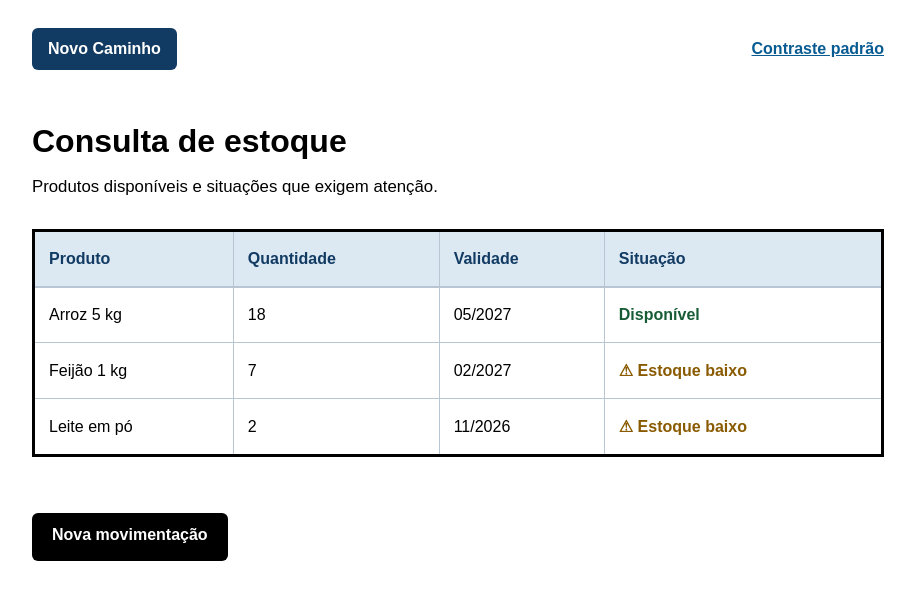
After one commit to dejank00/controle-doacoes-estoque, a Flask app: page /estoque?alto_contraste=1 in a window 1280 px wide. The commit adds this page. Shown: the top 608 px of the page, without its empty margins (182-1097 px from the left). Run offline with Flask 3, Linux system fonts and the light colour scheme.

Commit message:
feat: implementar fluxo de estoque e acessibilidade
Co-authored-by: Copilot <223556219+Copilot@users.noreply.github.com>

```diff
--- a/app.py
+++ b/app.py
@@ -1,10 +1,48 @@
-from flask import Flask, render_template
+from flask import Flask, redirect, render_template, request, url_for
+
+from services.stock import calculate_balance
 
 app = Flask(__name__)
+app.config["SECRET_KEY"] = "dev-only-change-me"
+
+products = {
+    "Arroz 5 kg": {"quantity": 18, "validity": "05/2027", "minimum": 10},
+    "Feijão 1 kg": {"quantity": 7, "validity": "02/2027", "minimum": 10},
+    "Leite em pó": {"quantity": 2, "validity": "11/2026", "minimum": 5},
+}
 
 @app.get("/")
 def index():
-    return render_template("index.html")
+    contrast = request.args.get("alto_contraste") == "1"
+    return render_template("index.html", contrast=contrast)
+
+@app.route("/movimentacao", methods=["GET", "POST"])
+def movimentacao():
+    contrast = request.args.get("alto_contraste") == "1"
+    error = None
+    success = None
+    if request.method == "POST":
+        name = request.form.get("produto", "").strip()
+        operation = request.form.get("operacao", "")
+        try:
+            quantity = int(request.form.get("quantidade", "0"))
+            if name not in products:
+                raise ValueError("produto não encontrado")
+            products[name]["quantity"] = calculate_balance(
+                products[name]["quantity"], quantity, operation
+            )
+            success = "Movimentação registrada com sucesso."
+        except (TypeError, ValueError) as exc:
+            error = str(exc)
+    return render_template(
+        "movimentacao.html", products=products, contrast=contrast,
+        error=error, success=success
+    )
+
+@app.get("/estoque")
+def estoque():
+    contrast = request.args.get("alto_contraste") == "1"
+    return render_template("estoque.html", products=products, contrast=contrast)
 
 if __name__ == "__main__":
     app.run(debug=True)
--- /dev/null
+++ b/static/style.css
@@ -0,0 +1,29 @@
+:root { color-scheme: light; font-family: Arial, sans-serif; color: #183247; background: #f3f6fa; }
+* { box-sizing: border-box; }
+body { margin: 0; }
+.container { max-width: 900px; margin: auto; padding: 28px 24px 48px; }
+header { display: flex; justify-content: space-between; align-items: center; padding-bottom: 32px; }
+.marca { color: #fff; background: #123b63; padding: 12px 16px; border-radius: 6px; text-decoration: none; font-weight: bold; }
+.acessibilidade, a { color: #075b91; font-weight: bold; }
+h1 { color: #123b63; font-size: 2rem; margin-bottom: 8px; }
+.subtitulo, .ajuda { color: #526273; font-size: 1.05rem; }
+.cards { display: grid; grid-template-columns: repeat(2, 1fr); gap: 20px; margin: 42px 0; }
+.card { min-height: 150px; background: #fff; border: 2px solid #b8c5d2; border-radius: 10px; padding: 28px; text-decoration: none; display: flex; flex-direction: column; gap: 16px; }
+.card:first-child { background: #1687c9; color: #fff; }
+.card span { font-weight: normal; }
+form { background: #fff; padding: 28px; border-radius: 10px; max-width: 650px; }
+label { display: block; font-weight: bold; margin: 18px 0 7px; }
+input, select { width: 100%; min-height: 48px; padding: 10px; border: 2px solid #7890a6; border-radius: 6px; font-size: 1rem; background: #fff; }
+button, .botao { display: inline-block; margin-top: 24px; min-height: 48px; padding: 13px 20px; border: 0; border-radius: 6px; background: #1687c9; color: white; font-weight: bold; text-decoration: none; cursor: pointer; }
+.link-secundario { margin-left: 18px; }
+.mensagem { padding: 14px; border-radius: 6px; font-weight: bold; }
+.erro { background: #ffe1e1; color: #8c1d1d; } .sucesso { background: #e1f1e8; color: #185c36; }
+table { width: 100%; border-collapse: collapse; background: #fff; margin: 32px 0; }
+th, td { padding: 18px 14px; border: 1px solid #b8c5d2; text-align: left; }
+th { background: #dce8f2; color: #123b63; }
+.alerta { color: #8a5a00; font-weight: bold; } .disponivel { color: #185c36; font-weight: bold; }
+.sr-only { position: absolute; width: 1px; height: 1px; overflow: hidden; clip: rect(0,0,0,0); }
+a:focus, button:focus, input:focus, select:focus { outline: 4px solid #f4a300; outline-offset: 3px; }
+.alto-contraste { color: #000; background: #fff; } .alto-contraste h1, .alto-contraste .subtitulo, .alto-contraste .ajuda { color: #000; }
+.alto-contraste .card, .alto-contraste form, .alto-contraste table { border: 3px solid #000; } .alto-contraste .card:first-child, .alto-contraste button, .alto-contraste .botao { background: #000; color: #fff; }
+@media (max-width: 650px) { .cards { grid-template-columns: 1fr; } header { align-items: flex-start; gap: 16px; flex-direction: column; } h1 { font-size: 1.6rem; } table { font-size: .9rem; } }
--- /dev/null
+++ b/templates/estoque.html
@@ -0,0 +1,12 @@
+<!doctype html>
+<html lang="pt-BR" class="{{ 'alto-contraste' if contrast else '' }}">
+<head><meta charset="utf-8"><meta name="viewport" content="width=device-width, initial-scale=1"><title>Consulta de estoque</title><link rel="stylesheet" href="{{ url_for('static', filename='style.css') }}"></head>
+<body><main class="container">
+  <header><a class="marca" href="/">Novo Caminho</a><a class="acessibilidade" href="/estoque?alto_contraste={{ 0 if contrast else 1 }}">{{ 'Contraste padrão' if contrast else 'Ativar alto contraste' }}</a></header>
+  <h1>Consulta de estoque</h1><p class="subtitulo">Produtos disponíveis e situações que exigem atenção.</p>
+  <table><caption class="sr-only">Produtos e alertas do estoque</caption><thead><tr><th>Produto</th><th>Quantidade</th><th>Validade</th><th>Situação</th></tr></thead><tbody>
+  {% for name, item in products.items() %}<tr><td>{{ name }}</td><td>{{ item.quantity }}</td><td>{{ item.validity }}</td><td>{% if item.quantity <= item.minimum %}<span class="alerta">⚠ Estoque baixo</span>{% else %}<span class="disponivel">Disponível</span>{% endif %}</td></tr>{% endfor %}
+  </tbody></table>
+  <a class="botao" href="/movimentacao">Nova movimentação</a>
+</main></body>
+</html>
```
Also changed, not shown: templates/index.html (+11 -3 lines), templates/movimentacao.html (added, +18 -0 lines), tests/test_app.py (+17 -0 lines).
